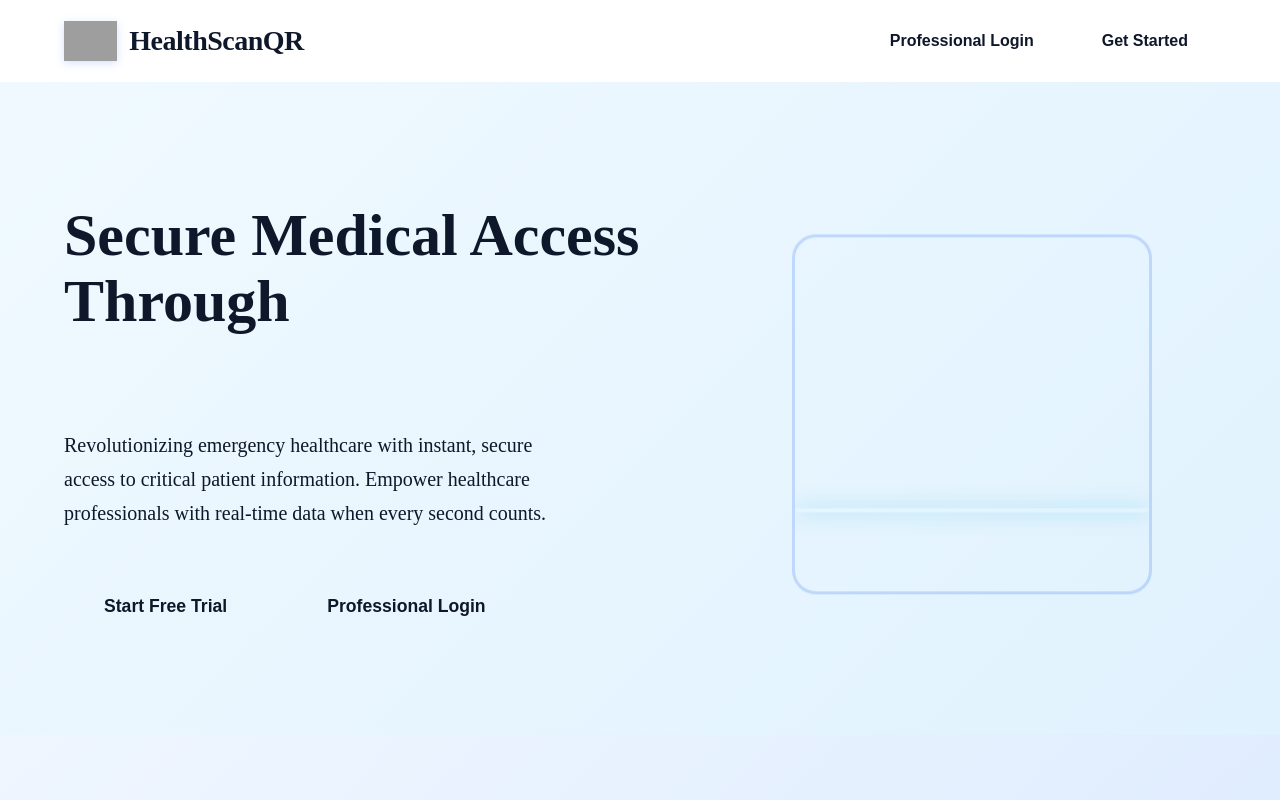
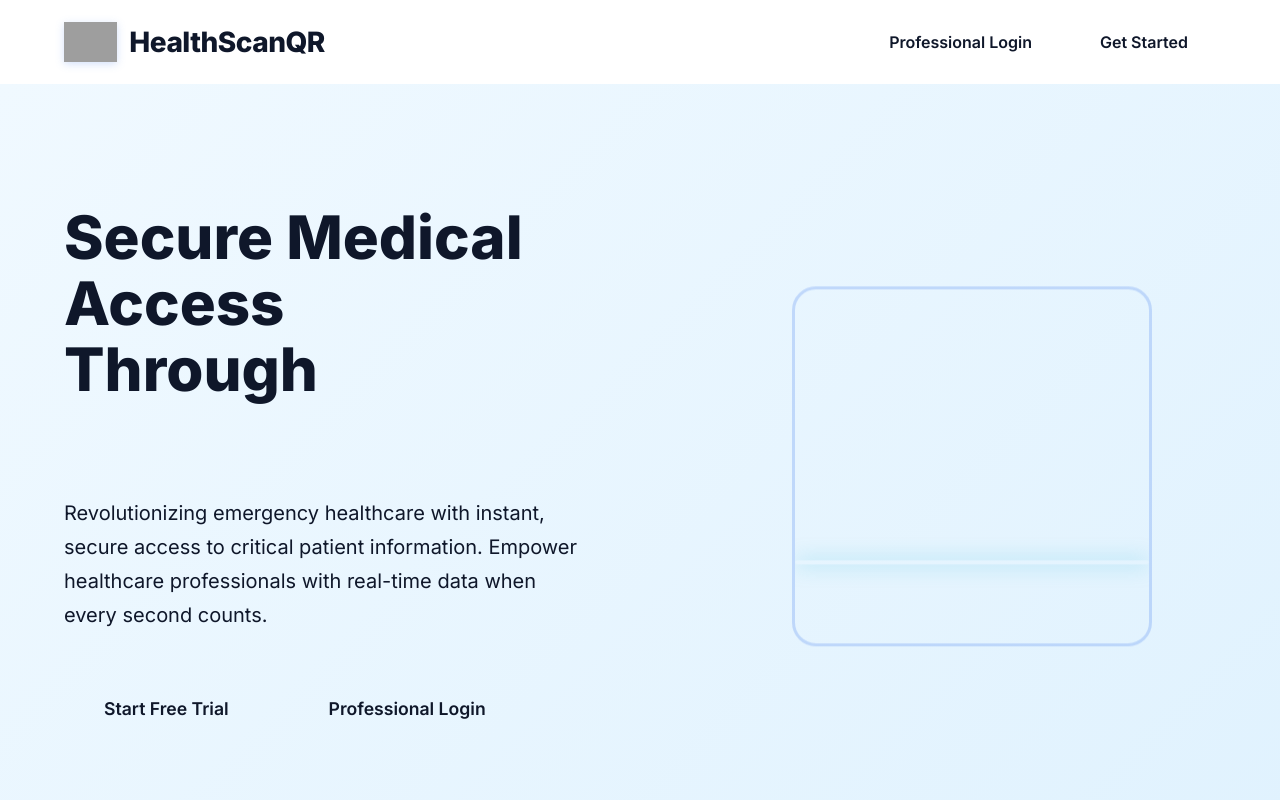
Before and after one commit to kmark4407-droid/HealthScanQR_FRONTEND, an Angular app: page / in a window 1280 px wide. Shown: the top 800 px of the page. Built offline with nearby package versions, Linux system fonts and the light colour scheme; grey boxes are pictures that could not be loaded.

Commit message:
Update styles.css

```diff
--- a/src/styles.css
+++ b/src/styles.css
@@ -1,8 +1,23 @@
-/* You can add global styles to this file, and also import other style files */
-body {
-  background: #0b1020;
-  color: #fff;
+/* styles.css - Global styles */
+@import url('https://fonts.googleapis.com/css2?family=Inter:wght@300;400;500;600;700;800&display=swap');
+
+* {
+  margin: 0;
+  padding: 0;
+  box-sizing: border-box;
+  font-family: 'Inter', -apple-system, BlinkMacSystemFont, 'Segoe UI', sans-serif;
+}
+
+html, body {
   margin: 0;
   padding: 0;
   min-height: 100vh;
+  background: white; /* Changed from dark theme to white */
+  color: #0f172a;
 }
+
+/* Optional: If you want dark theme for other pages, use a class */
+.dark-theme {
+  background: #0b1020;
+  color: #fff;
+}
```
